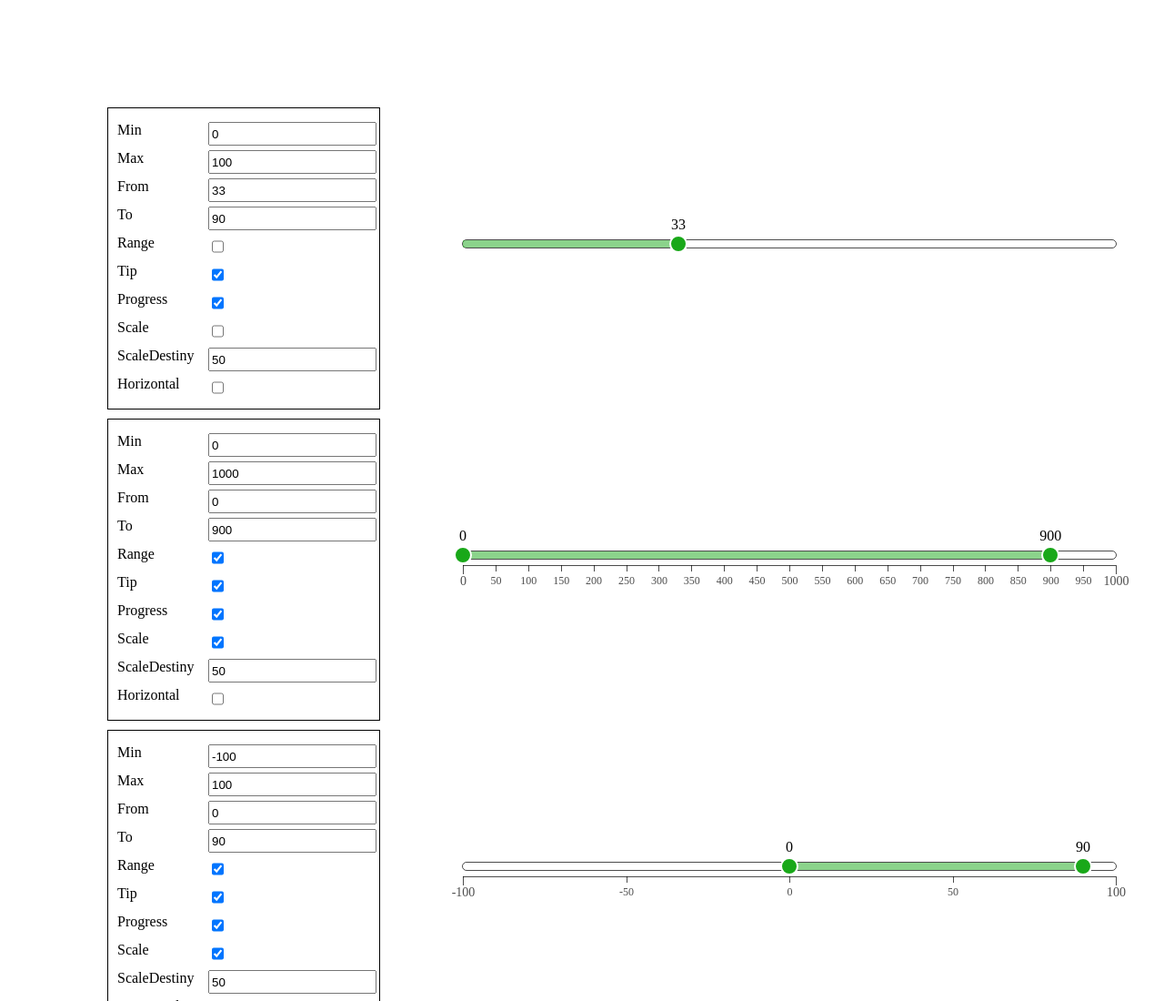
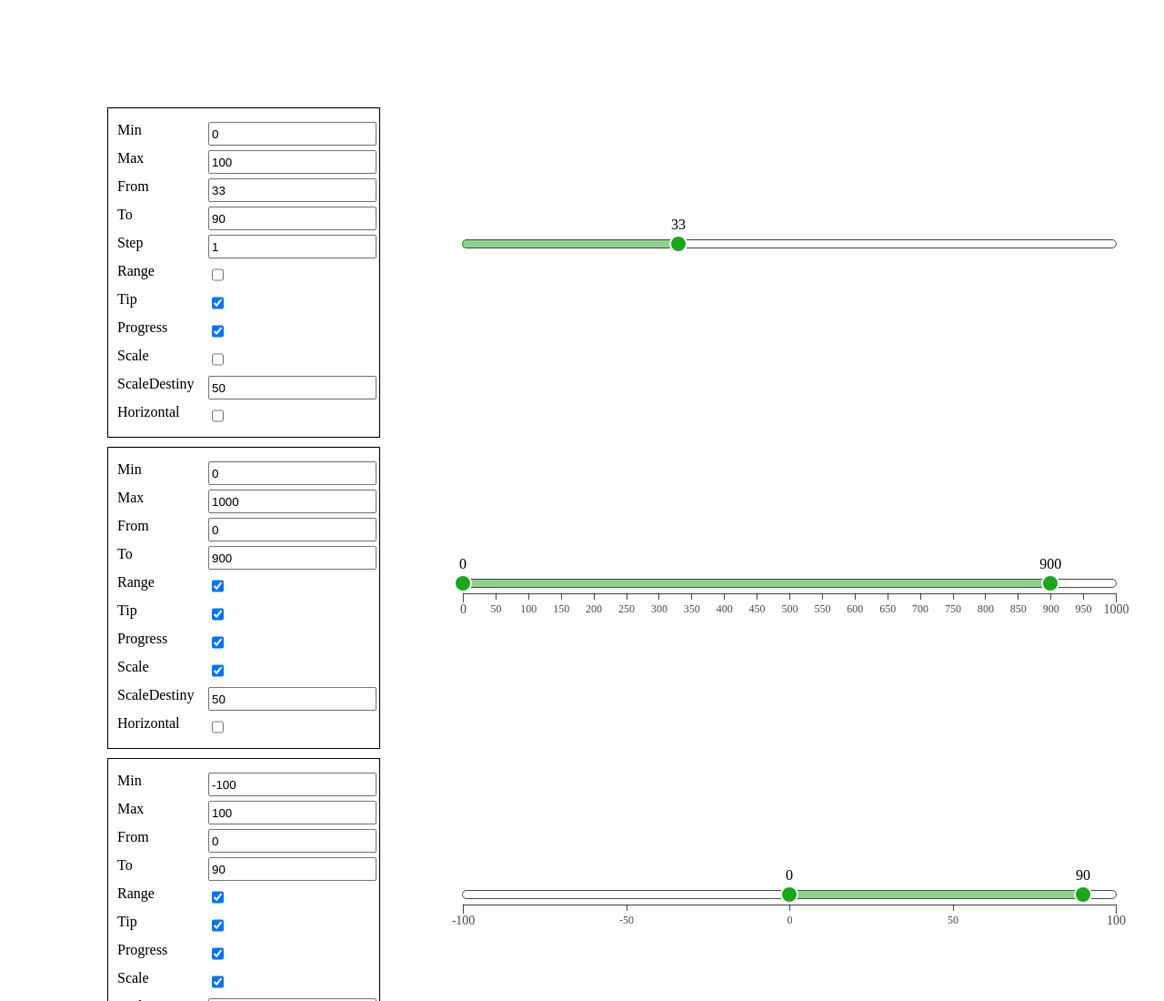
Before and after one commit to DmitryGuseatnicov/Jq-slider, a website built with webpack: page src/demo-page/demo-page.html in a window 1280 px wide. Shown: the top 1100 px of the page at 91% size. Built offline with nearby package versions, Linux system fonts and the light colour scheme.

```diff
--- a/src/demo-page/demo-page.html
+++ b/src/demo-page/demo-page.html
@@ -26,6 +26,10 @@
         <label class="control-panel__label">
           <span class="control-panel__name">To</span>
           <input class="control-panel__input js-control-panel__input" type="number" name="to">
+        </label>
+        <label class="control-panel__label">
+          <span class="control-panel__name">Step</span>
+          <input class="control-panel__input js-control-panel__input" type="number" name="step">
         </label>
         <label class="control-panel__label">
           <span class="control-panel__name">Range</span>
```
Also changed, not shown: UML/slider.drawio.png (deleted), UML/sliderUML.drawio.png (added).
